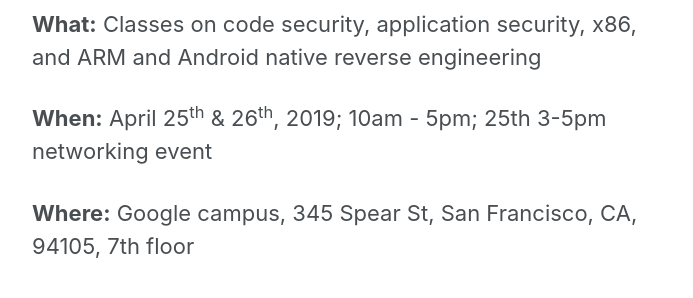
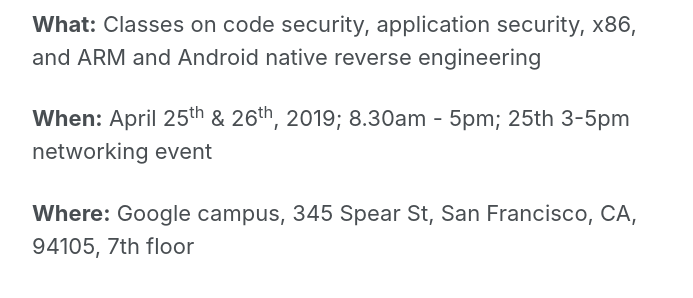
Before and after one commit to blackhoodieRE/blackhoodiere.github.io, a Jekyll site: the page built from _posts/2019-03-18-Blackhoodie_BayArea_19.md, in a window 1280 px wide and 900 px high, scrolled down 450 px. Shown: the part 155-453 px from the top of the window, without its empty margins (290-983 px from the left). Built offline with Jekyll 4.4.1, drawn with Linux system fonts in a browser that asks for light colours.

Commit message:
changed the time for BHBA2019

```diff
--- a/_posts/2019-03-18-Blackhoodie_BayArea_19.md
+++ b/_posts/2019-03-18-Blackhoodie_BayArea_19.md
@@ -15,7 +15,7 @@
 
 __What:__ Classes on code security, application security, x86, and ARM and Android native reverse engineering
 
-__When:__ April 25<sup>th</sup> & 26<sup>th</sup>, 2019; 10am - 5pm; 25th 3-5pm networking event
+__When:__ April 25<sup>th</sup> & 26<sup>th</sup>, 2019; 8.30am - 5pm; 25th 3-5pm networking event
 
 __Where:__ Google campus, 345 Spear St, San Francisco, CA, 94105, 7th floor
 
```
